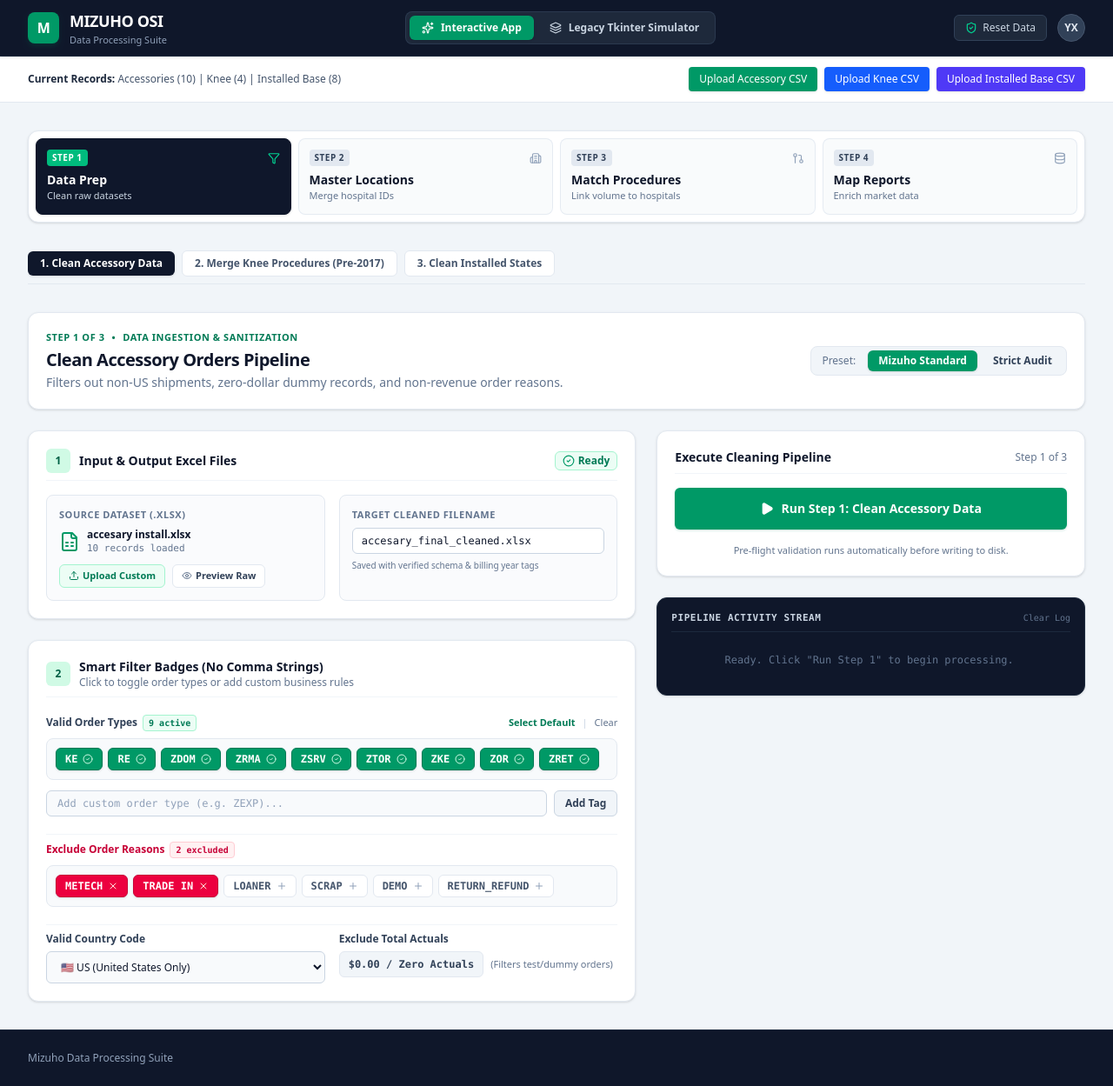
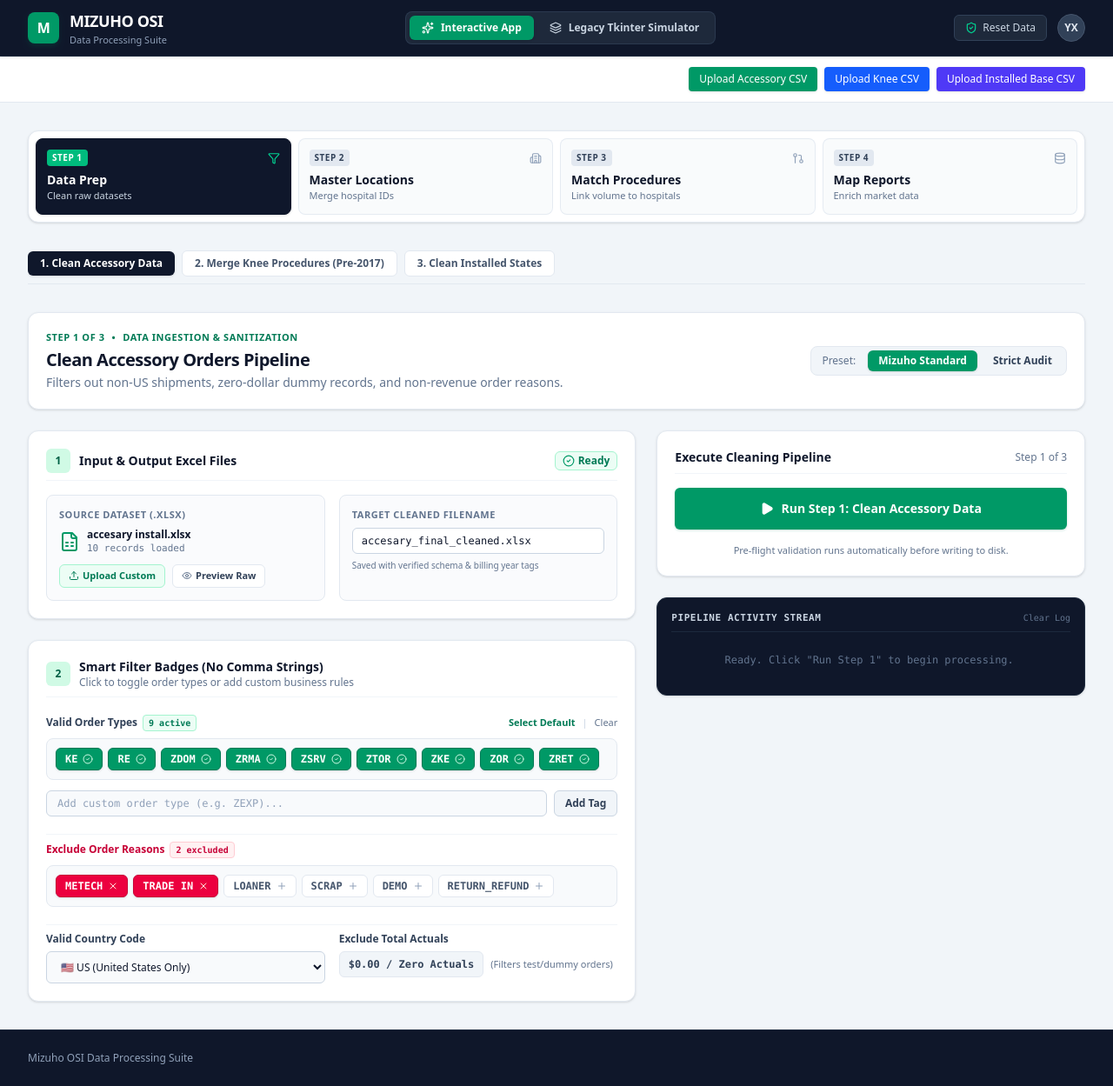
Before and after one commit to yyyue958/osi-data, a React (Vite) app: page / in a window 1280 px wide. Shown: the whole page at 87% size. Built offline with nearby package versions, Linux system fonts and the light colour scheme.

Commit message:
Align buttons to the right and update footer text
Updated layout to right-align buttons and changed footer text.

```diff
--- a/src/App.tsx
+++ b/src/App.tsx
@@ -74,14 +74,8 @@
 
       {/* CSV Import Banner */}
       <div className="bg-white border-b border-slate-200 px-4 py-3 sm:px-6 lg:px-8">
-        <div className="max-w-7xl mx-auto flex flex-wrap items-center justify-between gap-4">
-          <div className="text-xs text-slate-600">
-            <span className="font-semibold text-slate-800">Current Records: </span>
-            Accessories ({accessoryData.length.toLocaleString()}) |
-            Knee ({kneeData.length.toLocaleString()}) |
-            Installed Base ({installedData.length.toLocaleString()})
-          </div>
-
+        {/* Changed justify-between to justify-end to keep buttons on the right since text is gone */}
+        <div className="max-w-7xl mx-auto flex flex-wrap items-center justify-end gap-4">
           <div className="flex flex-wrap items-center gap-2">
             <label className="cursor-pointer bg-emerald-600 hover:bg-emerald-700 text-white text-xs px-3 py-1.5 rounded shadow transition font-medium">
               Upload Accessory CSV
@@ -132,7 +126,7 @@
       {/* Footer */}
       <footer className="bg-[#0f172a] border-t border-slate-800 py-6 text-xs text-slate-400">
         <div className="max-w-7xl mx-auto px-4 sm:px-6 lg:px-8 flex flex-col sm:flex-row items-center justify-between gap-3">
-          <p>Mizuho Data Processing Suite</p>
+          <p>Mizuho OSI Data Processing Suite</p>
         </div>
       </footer>
     </div>
```
